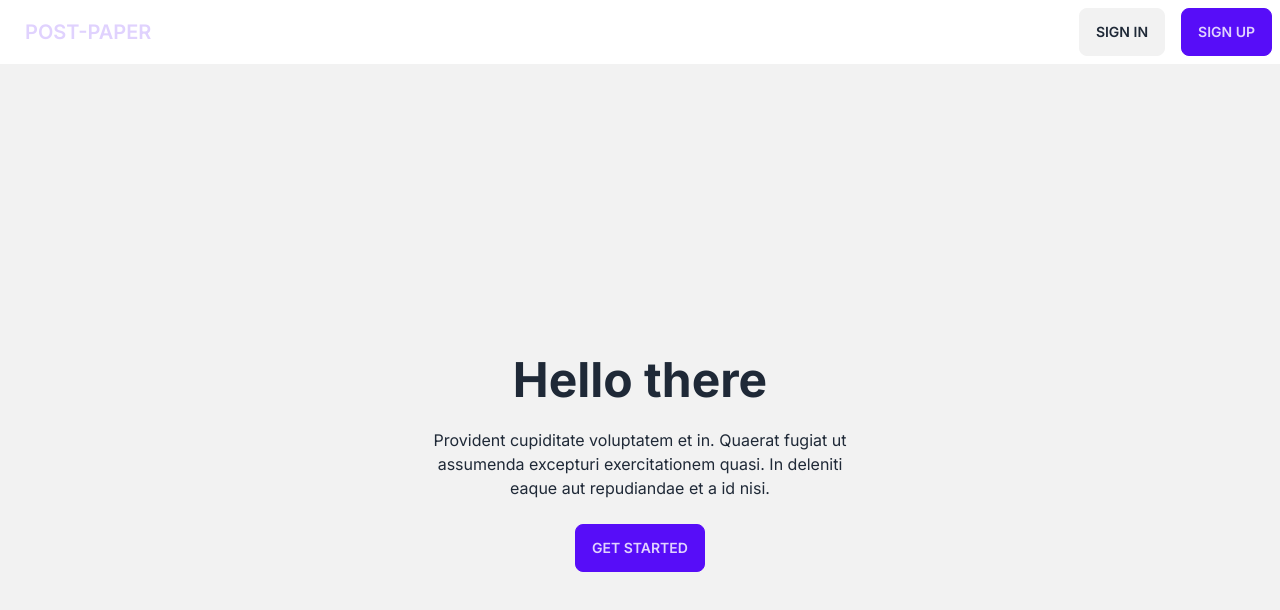
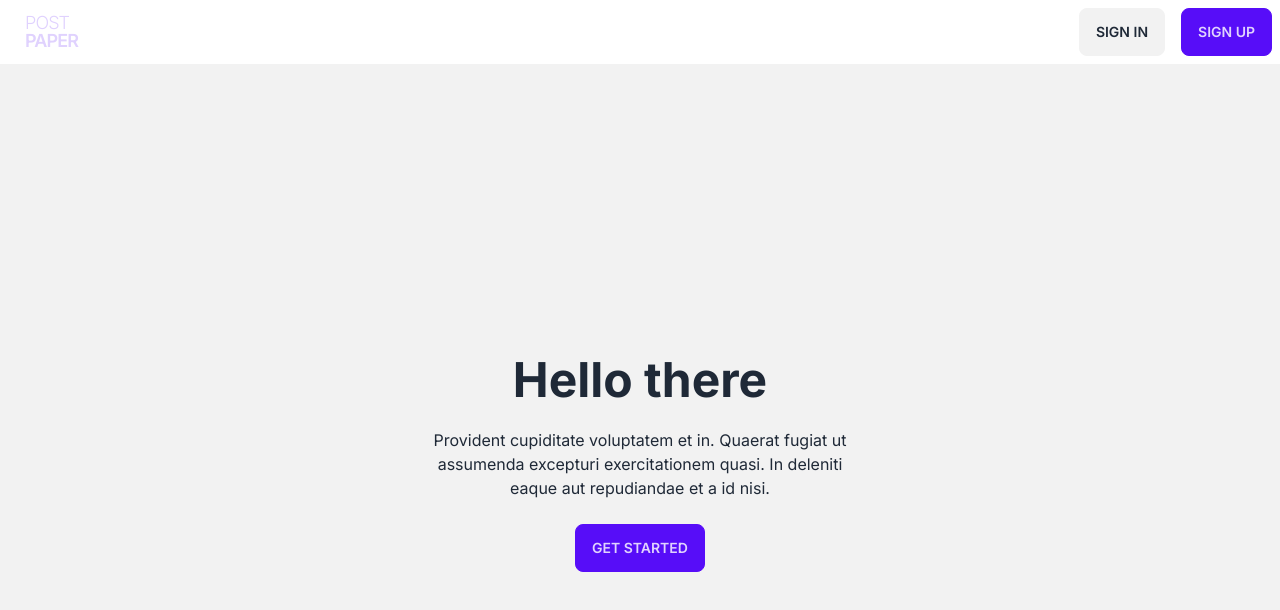
Before and after one commit to dominik-stumpf/post-paper, a Next.js app: page / in a window 1280 px wide. Shown: the top 610 px of the page. Built offline with nearby package versions, Linux system fonts and the light colour scheme; no server answers.

Commit message:
more logo

```diff
--- a/src/components/navbar.tsx
+++ b/src/components/navbar.tsx
@@ -47,10 +47,13 @@ export function Navbar() {
               </ul>
             </div> */}
         <Link
-          className="btn btn-ghost text-xl uppercase text-primary-content"
+          className="btn btn-ghost text-lg uppercase text-primary-content leading-none text-left tracking-tighter"
           href="/"
         >
-          post-paper
+          <div>
+            <div className="font-light">post</div>
+            <div>paper</div>
+          </div>
         </Link>
       </div>
       {/* <div className="navbar-center hidden lg:flex">
```
